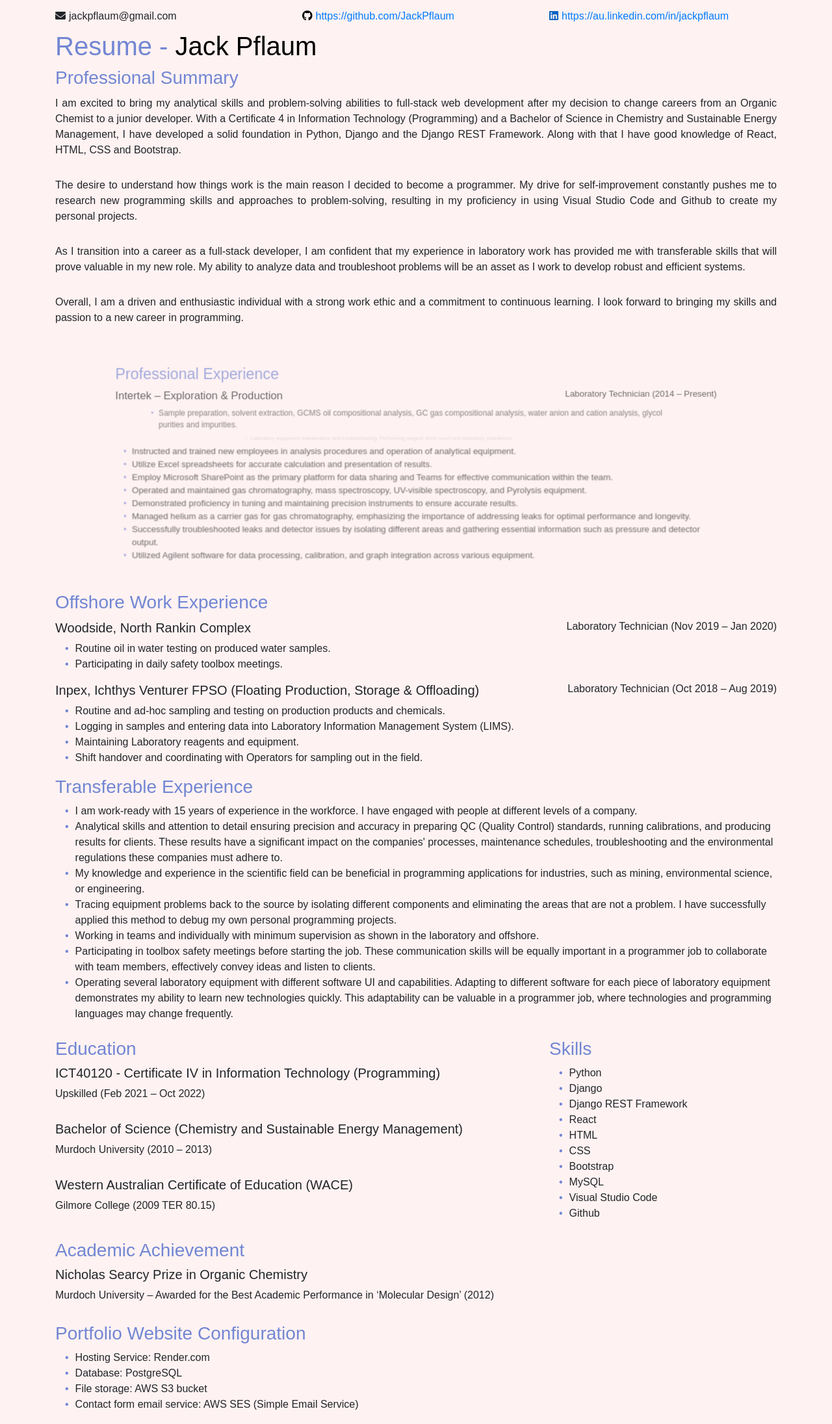
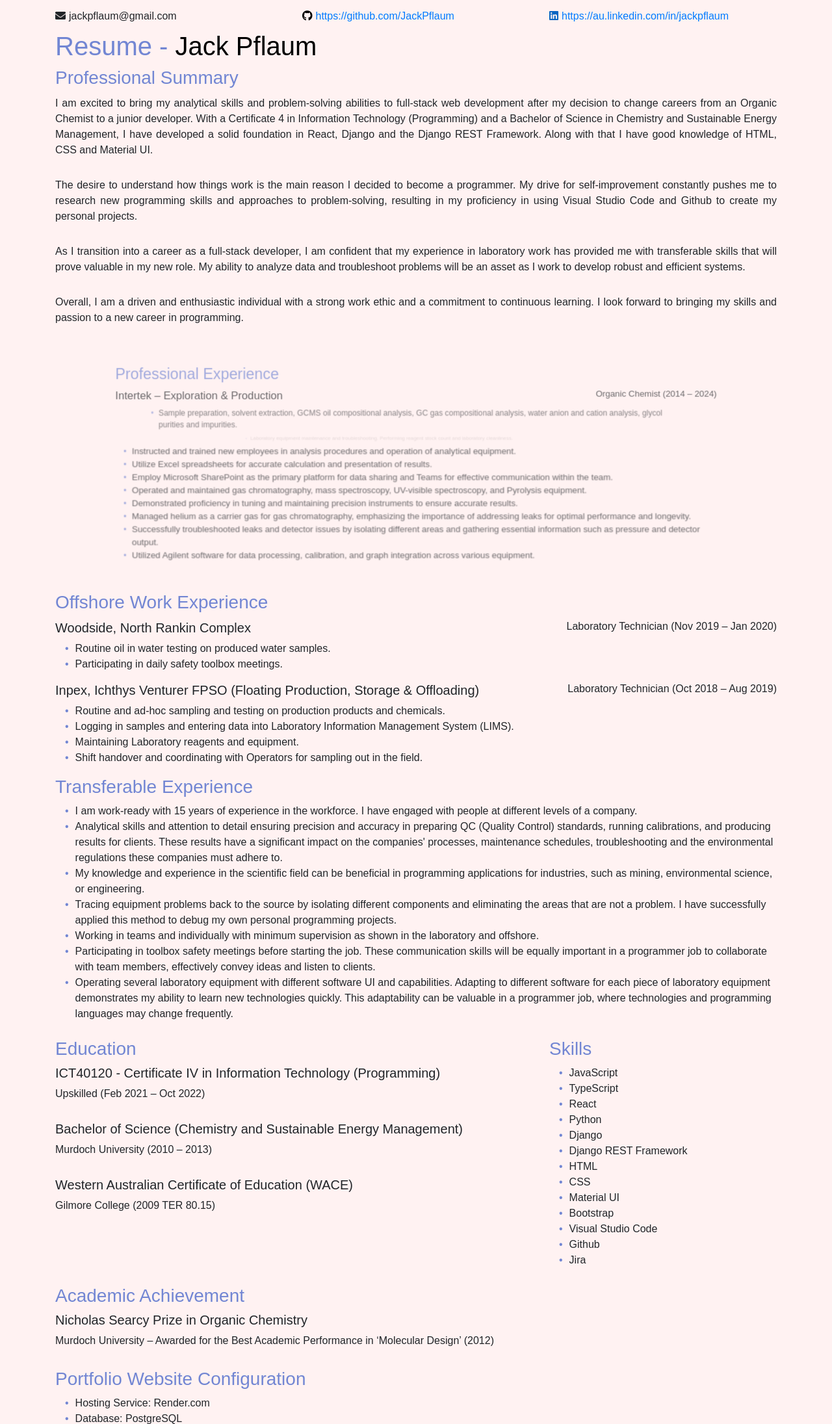
Before and after one commit to JackPflaum/MyPortfolioWebsite, a Django app: page /resume/ in a window 1280 px wide. Shown: the part 133-2324 px from the top of the page at 65% size. Before the commit the page ends 2302 px from the top, so only its background shows below. Run offline with Django 4.2, Linux system fonts and the light colour scheme; some libraries are stand-ins or nearby versions.

Commit message:
Content updates

```diff
--- a/MyPortfolioWebsite/jacks_website/templates/about.html
+++ b/MyPortfolioWebsite/jacks_website/templates/about.html
@@ -16,7 +16,7 @@
             <h1>About Me</h1>
         </header>
         <p>As an aspiring <span>full-stack web developer</span> from Perth, Australia, I bring a unique perspective to the world of programming with my <span>background in chemistry</span>. I leverage my analytical skills and attention to detail to write efficient and maintainable code that powers the back-end of web applications.</p>
-        <p>With a <span>Certificate IV in Programming</span> and experience with <span>Python, Django, Django REST framework and React</span>, I have the technical skills to develop robust and scalable web applications. My passion for programming and problem-solving drives me to continuously learn and improve my skills.</p>
+        <p>With a <span>Certificate IV in Programming</span> and experience with <span>React, Django and Django REST framework</span>, I have the technical skills to develop robust and scalable web applications. My passion for programming and problem-solving drives me to continuously learn and improve my skills.</p>
         <p>I'm excited to showcase my projects and demonstrate my proficiency in web development. Browse my portfolio to see examples of my work and learn more about my programming journey.</p>
         <p>Thank you for visiting my website, and I look forward to connecting with you!</p>
         <a href="{% url 'projects' %}" class="btn btn-custom">View my projects</a>
--- a/MyPortfolioWebsite/jacks_website/templates/resume.html
+++ b/MyPortfolioWebsite/jacks_website/templates/resume.html
@@ -34,8 +34,8 @@
             <p>I am excited to bring my analytical skills and problem-solving abilities to full-stack web development
                 after my decision to change careers from an Organic Chemist to a junior developer. With a Certificate 4 in
                 Information Technology (Programming) and a Bachelor of Science in Chemistry and Sustainable Energy Management,
-                I have developed a solid foundation in Python, Django and the Django REST Framework. Along with that I have
-                good knowledge of React, HTML, CSS and Bootstrap.</p>
+                I have developed a solid foundation in React, Django and the Django REST Framework. Along with that I have
+                good knowledge of HTML, CSS and Material UI.</p>
             <p>The desire to understand how things work is the main reason I decided to become a programmer. My drive for
                 self-improvement constantly pushes me to research new programming skills and approaches to problem-solving,
                 resulting in my proficiency in using Visual Studio Code and Github to create my personal projects.</p>
@@ -51,7 +51,7 @@
         <h3>Professional Experience</h3>
         <div class="d-flex flex-column flex-sm-row align-items-start justify-content-between">
             <h5>Intertek – Exploration & Production</h5>
-            <h6>Laboratory Technician  (2014 – Present)</h6>
+            <h6>Organic Chemist  (2014 – 2024)</h6>
         </div>
         <ul class="custom-list">
             <li>
@@ -167,16 +167,19 @@
         <div class="col-12 col-md-4">
             <h3>Skills</h3>
             <ul class="custom-list">
+                <li>JavaScript</li>
+                <li>TypeScript</li>
+                <li>React</li>
                 <li>Python</li>
                 <li>Django</li>
                 <li>Django REST Framework</li>
-                <li>React</li>
                 <li>HTML</li>
                 <li>CSS</li>
+                <li>Material UI</li>
                 <li>Bootstrap</li>
-                <li>MySQL</li>
                 <li>Visual Studio Code</li>
                 <li>Github</li>
+                <li>Jira</li>
             </ul>
         </div>
     </div>
```
